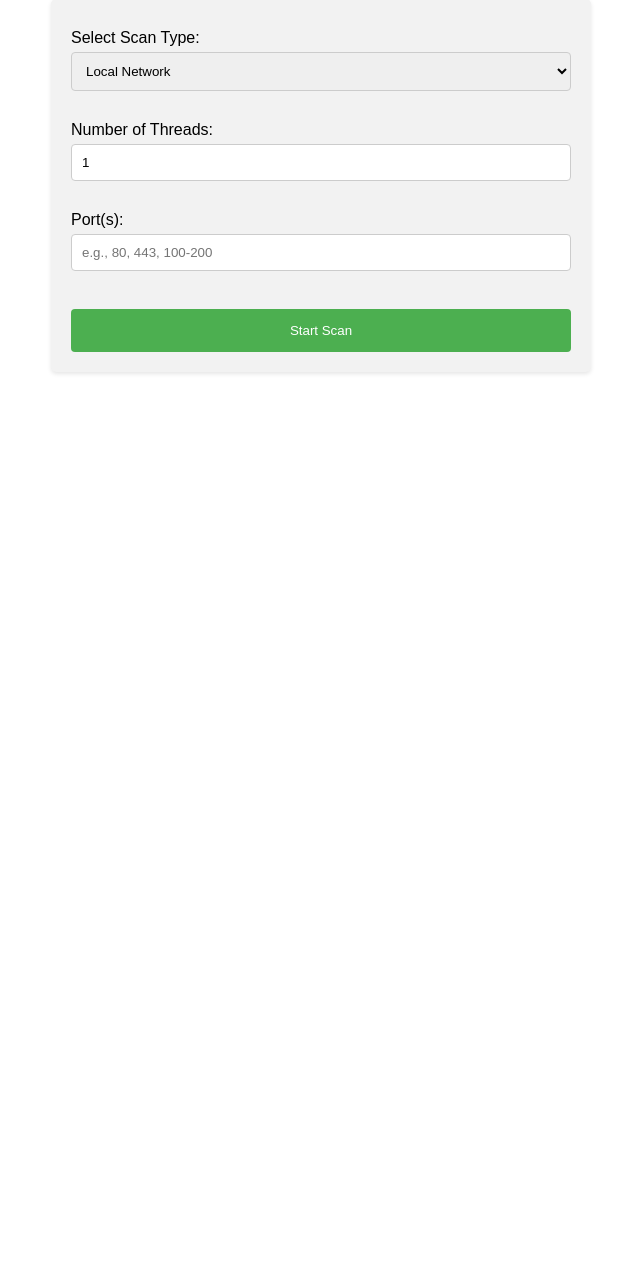
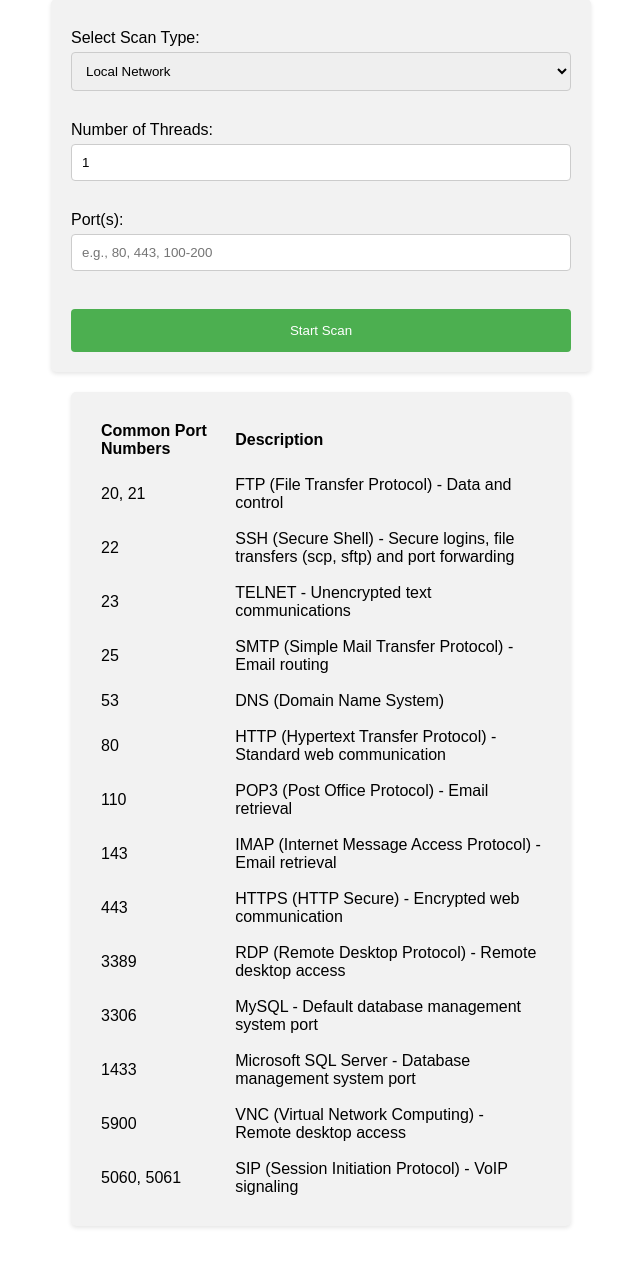
Before and after one commit to cacher300/NetProbe-Ip-Scanner, a Flask app: page / in a window 1280 px wide. Shown: the part 121-1407 px from the top of the page, without its empty margins (319-959 px from the left). Before the commit the page ends 495 px from the top, so only its background shows below. Run offline with Flask 3, Linux system fonts and the light colour scheme.

Commit message:
Finished product

```diff
--- a/main.py
+++ b/main.py
@@ -1,4 +1,4 @@
-from flask import Flask, render_template, request, redirect, url_for, send_file
+from flask import Flask, render_template, request, redirect, url_for, send_file, g
 import subprocess
 from local_sql_setup import get_local_db_data
 from world_sql_setup import get_world_db_data
@@ -7,7 +7,17 @@ import csv
 from ipaddress import ip_network, IPv4Address
 import tempfile
 import sys
+import pandas as pd
+import jsonify
+import sqlite3
 app = Flask(__name__)
+
+DATABASE = 'ip_ranges.db'
+def get_db():
+    db = getattr(g, '_database', None)
+    if db is None:
+        db = g._database = sqlite3.connect(DATABASE)
+    return db
 
 
 @app.route('/', methods=['GET', 'POST'])
@@ -64,6 +74,15 @@ def index():
 
     return render_template('index.html')
 
+
+@app.route('/get_ip_blocks')
+def get_ip_blocks():
+    # Load your CSV file
+    df = pd.read_csv('path_to_your_csv_file.csv')
+    # Assuming you need to send country and blocks data
+    # Convert DataFrame to dictionary
+    result = df.groupby('country')['start of block', 'end of block'].apply(lambda x: x.to_dict(orient='records')).to_dict()
+    return jsonify(result)
 
 @app.route('/world_table')
 def world_table():
@@ -169,5 +188,32 @@ def world_wipe_database():
     return redirect(url_for('world_table'))
 
 
+@app.teardown_appcontext
+def close_connection(exception):
+    db = getattr(g, '_database', None)
+    if db is not None:
+        db.close()
+
+
+@app.route('/directory')
+def directory():
+    db = get_db()
+    cursor = db.cursor()
+    cursor.execute("SELECT name FROM sqlite_master WHERE type='table';")
+    tables = cursor.fetchall()
+    return render_template('directory.html', tables=tables)
+
+
+@app.route('/table/<name>')
+def table(name):
+    db = get_db()
+    cursor = db.cursor()
+    query = f"SELECT * FROM {name}"
+    cursor.execute(query)
+    data = cursor.fetchall()
+    return render_template('table.html', name=name, data=data)
+
+
+
 if __name__ == '__main__':
     app.run(debug=True)
--- a/templates/index.html
+++ b/templates/index.html
@@ -12,9 +12,9 @@
         }
         h1 {
             color: #333;
-            text-align:center;
+            text-align: center;
         }
-        form {
+        form, table {
             background-color: #f2f2f2;
             padding: 20px;
             border-radius: 5px;
@@ -48,10 +48,6 @@
         input[type="submit"]:hover {
             background-color: #45a049;
         }
-        #ip_range_input {
-            margin-bottom: 20px;
-        }
-        /* Spinner Styles */
         .loader {
             border: 5px solid #f3f3f3;
             border-top: 5px solid #3498db;
@@ -66,9 +62,36 @@
             0% { transform: rotate(0deg); }
             100% { transform: rotate(360deg); }
         }
+        th, td {
+            padding: 8px;
+            text-align: left;
+        }
+        th {
+            background-color: #f2f2f2;
+        }
+        .view-link {
+            display: none;
+            margin-top: 0px;
+            text-align: center;
+            width: 100%;
+        }
+        .view-link a {
+            color: #4CAF50;
+            text-decoration: none;
+            font-weight: bold;
+            background-color: #f2f2f2;
+            padding: 10px 20px;
+            border-radius: 4px;
+            border: 1px solid #ccc;
+            box-shadow: 0 2px 4px rgba(0, 0, 0, 0.1);
+        }
+        .view-link a:hover {
+            background-color: #45a049;
+            color: white;
+        }
     </style>
 </head>
-<body>
+<body onload="initializePage()">
     <h1>Network Scanner Settings</h1>
     <div class="loader" id="loader"></div>
     <form method="POST" onsubmit="showSpinner()">
@@ -79,27 +102,103 @@
         </select>
         <br>
         <label for="threads">Number of Threads:</label>
-        <input type="number" id="threads" name="threads" min="1" value="1">
+        <input type="number" id="threads" name="threads" min="1" max="10000" value="1">
         <br>
         <label for="ports">Port(s):</label>
         <input type="text" id="ports" name="ports" placeholder="e.g., 80, 443, 100-200">
         <br>
-        <div id="ip_range_input" style="display: none;">
+        <div id="ip_range_input">
             <label for="ip_range">IP Range:</label>
             <input type="text" id="ip_range" name="ip_range">
+            <div class="view-link" id="view_ip_blocks">
+                <a href="/directory">View Major IP Blocks to Scan</a>
+            </div>
         </div>
         <br>
         <input type="submit" value="Start Scan">
     </form>
+    <table>
+        <tr>
+            <th>Common Port Numbers</th>
+            <th>Description</th>
+        </tr>
+        <tr>
+            <td>20, 21</td>
+            <td>FTP (File Transfer Protocol) - Data and control</td>
+        </tr>
+        <tr>
+            <td>22</td>
+            <td>SSH (Secure Shell) - Secure logins, file transfers (scp, sftp) and port forwarding</td>
+        </tr>
+        <tr>
+            <td>23</td>
+            <td>TELNET - Unencrypted text communications</td>
+        </tr>
+        <tr>
+            <td>25</td>
+            <td>SMTP (Simple Mail Transfer Protocol) - Email routing</td>
+        </tr>
+        <tr>
+            <td>53</td>
+            <td>DNS (Domain Name System)</td>
+        </tr>
+        <tr>
+            <td>80</td>
+            <td>HTTP (Hypertext Transfer Protocol) - Standard web communication</td>
+        </tr>
+        <tr>
+            <td>110</td>
+            <td>POP3 (Post Office Protocol) - Email retrieval</td>
+        </tr>
+        <tr>
+            <td>143</td>
+            <td>IMAP (Internet Message Access Protocol) - Email retrieval</td>
+        </tr>
+        <tr>
+            <td>443</td>
+            <td>HTTPS (HTTP Secure) - Encrypted web communication</td>
+        </tr>
+        <tr>
+            <td>3389</td>
+            <td>RDP (Remote Desktop Protocol) - Remote desktop access</td>
+        </tr>
+        <tr>
+            <td>3306</td>
+            <td>MySQL - Default database management system port</td>
+        </tr>
+        <tr>
+            <td>1433</td>
+            <td>Microsoft SQL Server - Database management system port</td>
+        </tr>
+        <tr>
+            <td>5900</td>
+            <td>VNC (Virtual Network Computing) - Remote desktop access</td>
+        </tr>
+        <tr>
+            <td>5060, 5061</td>
+            <td>SIP (Session Initiation Protocol) - VoIP signaling</td>
+        </tr>
+
+
+    </table>
 
     <script>
         function toggleIPRange(select) {
             var ipRangeInput = document.getElementById('ip_range_input');
+            var viewLink = document.getElementById('view_ip_blocks');
             if (select.value === 'ip_range') {
                 ipRangeInput.style.display = 'block';
+                viewLink.style.display = 'block'; // Show the hyperlink
             } else {
                 ipRangeInput.style.display = 'none';
+                viewLink.style.display = 'none'; // Hide the hyperlink
             }
+        }
+
+        function initializePage() {
+            // Run toggleIPRange on page load based on the selected option
+            var selectedScanType = document.getElementById('scan_type');
+            toggleIPRange(selectedScanType);
         }
 
         function showSpinner() {
--- a/templates/local_table.html
+++ b/templates/local_table.html
@@ -86,12 +86,12 @@
                 {% for row in data %}
                 <tr>
                     <td><a href="http://{{ row[0] }}" target="_blank">{{ row[0] }}</a></td>
-                    <td>{{ row[5] }}</td> <!-- Ports might be the last in the fetch order based on the SQL SELECT -->
+                    <td>{{ row[6] }}</td>
                     <td>{{ row[1] }}</td>
                     <td>{{ row[2] }}</td>
                     <td>{{ row[3] }}</td>
                     <td>{{ row[4] }}</td>
-                    <td>{{ row[6] }}</td>
+                    <td>{{ row[5] }}</td>
 
                 </tr>
                 {% endfor %}
```
Also changed, not shown: local.py (+56 -47 lines), local_sql_setup.py (+19 -12 lines), templates/directory.html (added, +54 -0 lines), templates/table.html (added, +91 -0 lines), templates/test.html (added, +36 -0 lines), ip_ranges.db (added), local_scan_results.db, world_scan_results.db.
